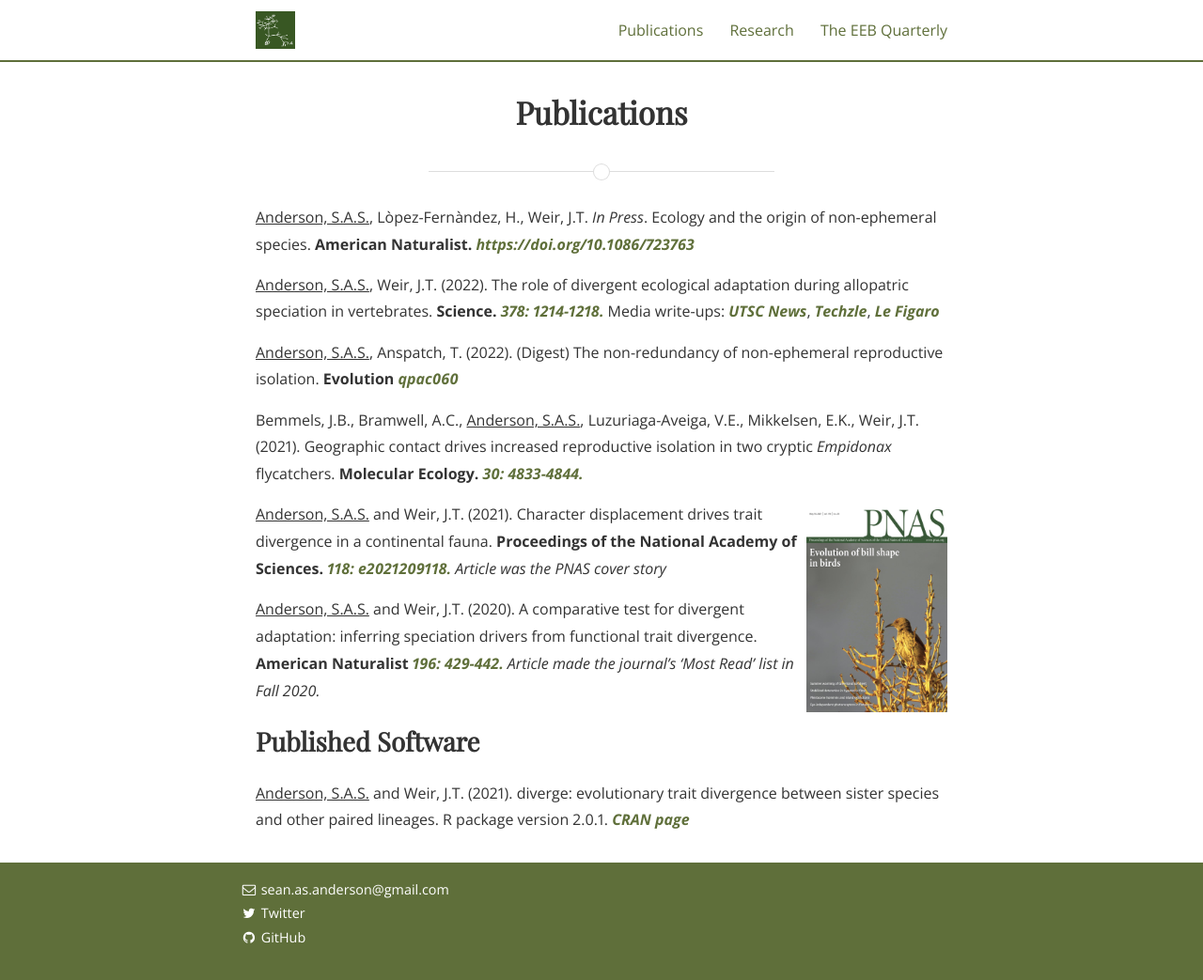
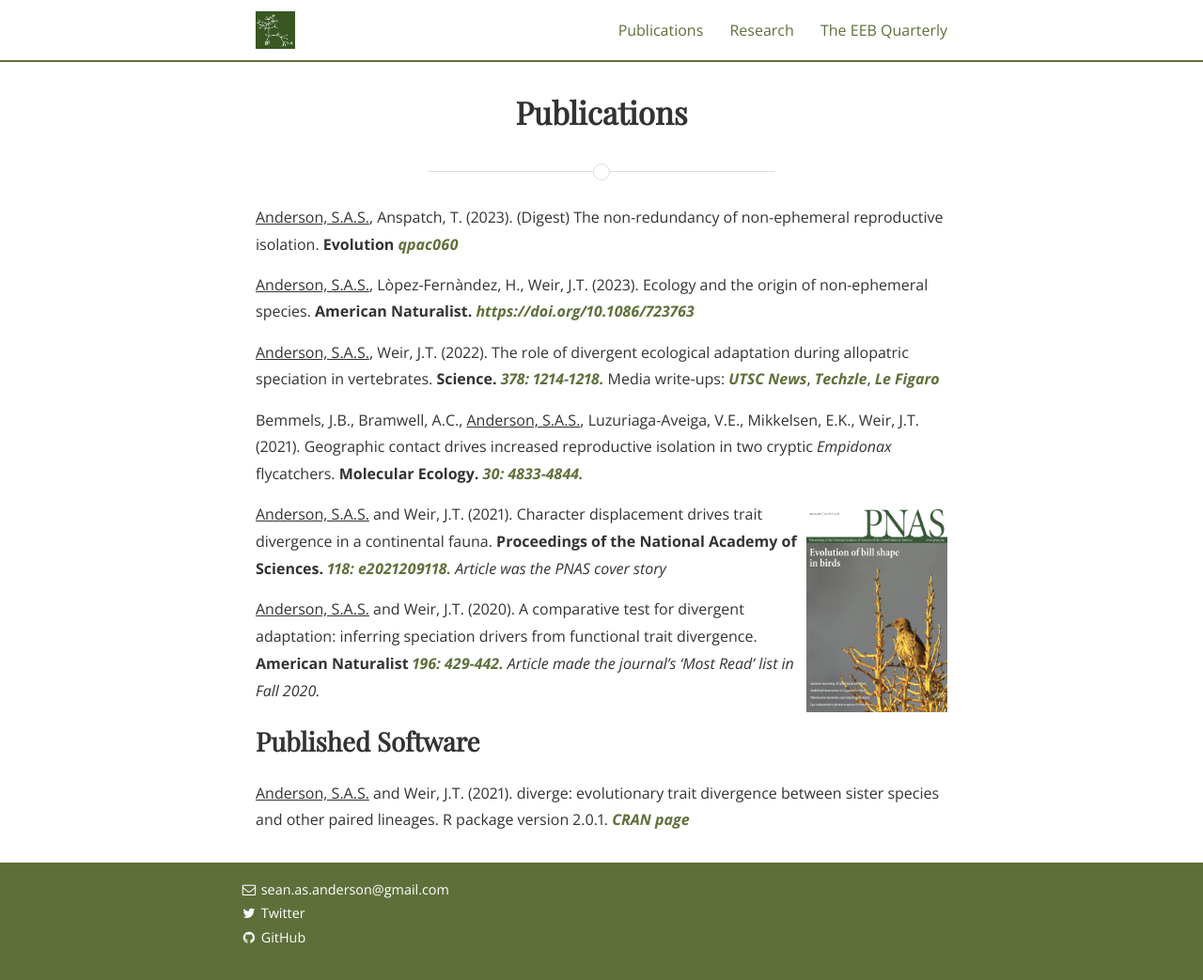
Before and after one commit to SeanASAnderson/SeanASAnderson.github.io, a Jekyll site: the page built from publications2.md, in a window 1280 px wide and 1043 px high. Shown: the whole window at 94% size. Built offline with Jekyll 4.4.1, drawn with Linux system fonts in a browser that asks for light colours; nearby versions of some CDN libraries; some web fonts are replaced.

Commit message:
update dates on accepted pubs

```diff
--- a/publications2.md
+++ b/publications2.md
@@ -15,14 +15,13 @@ img {
 
 <h2>Out Now</h2>-->
 
-<p><u>Anderson, S.A.S.</u>, L&ograve;pez-Fern&agrave;ndez, H., Weir, J.T. <i>In Press</i>. Ecology and the origin of non-ephemeral species. <b>American Naturalist.</b> <a href="https://doi.org/10.1086/723763"><b><i>https://doi.org/10.1086/723763</i></b></a> </p>
+<p><u>Anderson, S.A.S.</u>, Anspatch, T. (2023). (Digest) The non-redundancy of non-ephemeral reproductive isolation. <b>Evolution</b> <a href="https://academic.oup.com/evolut/advance-article/doi/10.1093/evolut/qpac060/6918776"><b><i>qpac060</i></b></a> </p>
+
+<p><u>Anderson, S.A.S.</u>, L&ograve;pez-Fern&agrave;ndez, H., Weir, J.T. (2023). Ecology and the origin of non-ephemeral species. <b>American Naturalist.</b> <a href="https://doi.org/10.1086/723763"><b><i>https://doi.org/10.1086/723763</i></b></a> </p>
 
 <p><u>Anderson, S.A.S.</u>, Weir, J.T. (2022). The role of divergent ecological adaptation during allopatric speciation in vertebrates. <b>Science.</b> <a href="https://www.science.org/doi/10.1126/science.abo7719"><b><i>378: 1214-1218.</i></b></a> Media write-ups: <a href="https://utsc.utoronto.ca/news-events/breaking-research/study-finds-most-new-species-dont-evolve-adapting-different-environments-similar"><b><i>UTSC News</i></b></a>, <a href="http://techzle.com/how-new-species-arise"> <b><i>Techzle</i></b></a>, <a href="https://www.lefigaro.fr/sciences/le-hasard-premier-declencheur-de-l-evolution-20221222"> <b><i> Le Figaro </i></b></a> </p>
 
-<p><u>Anderson, S.A.S.</u>, Anspatch, T. (2022). (Digest) The non-redundancy of non-ephemeral reproductive isolation. <b>Evolution</b> <a href="https://academic.oup.com/evolut/advance-article/doi/10.1093/evolut/qpac060/6918776"><b><i>qpac060</i></b></a> </p>
-
-<p>Bemmels, J.B., Bramwell, A.C., <u>Anderson, S.A.S.</u>, Luzuriaga-Aveiga, V.E.,
-Mikkelsen, E.K., Weir, J.T. (2021). Geographic contact drives increased reproductive isolation in two cryptic <i>Empidonax</i> flycatchers. <b>Molecular Ecology.</b> <a href="https://doi.org/10.1111/mec.16105"><b><i>30: 4833-4844.</i></b></a> </p>
+<p>Bemmels, J.B., Bramwell, A.C., <u>Anderson, S.A.S.</u>, Luzuriaga-Aveiga, V.E., Mikkelsen, E.K., Weir, J.T. (2021). Geographic contact drives increased reproductive isolation in two cryptic <i>Empidonax</i> flycatchers. <b>Molecular Ecology.</b> <a href="https://doi.org/10.1111/mec.16105"><b><i>30: 4833-4844.</i></b></a> </p>
 
 <p><a href="https://www.pnas.org/content/118/20.cover-expansion"> <img src="/assets/pnas_118_20_coverthumb_smaller.jpg" alt="PNAS cov" style="width:150px;height:225px;margin-left:05px;"> </a> <u>Anderson, S.A.S.</u> and Weir, J.T. (2021). Character displacement drives trait divergence in a continental fauna. <b>Proceedings of the National Academy of Sciences.</b> <a href="https://doi.org/10.1073/pnas.2021209118"><b><i>118: e2021209118.</i></b></a>
 <i>Article was the PNAS cover story</i></p>
```
